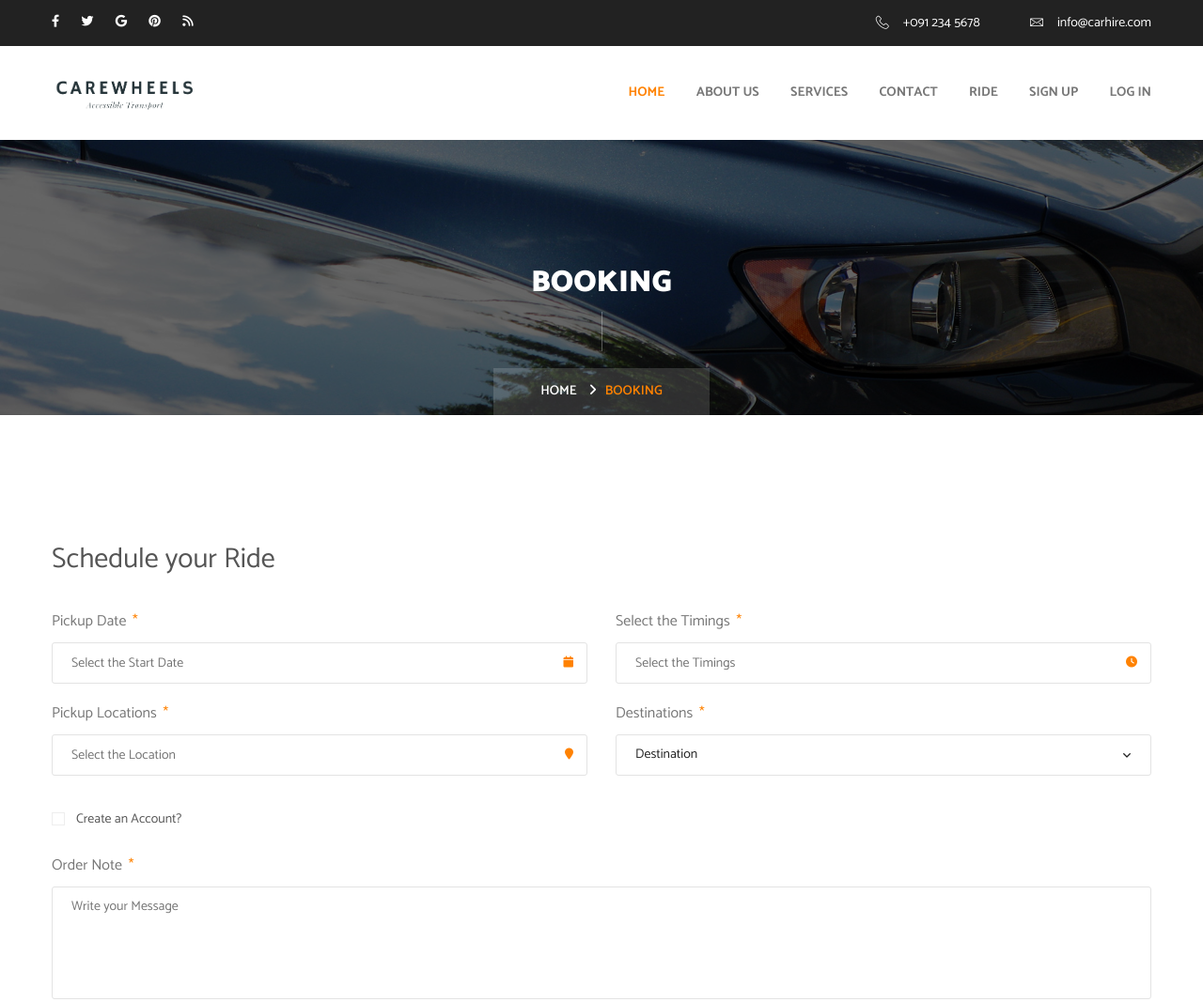
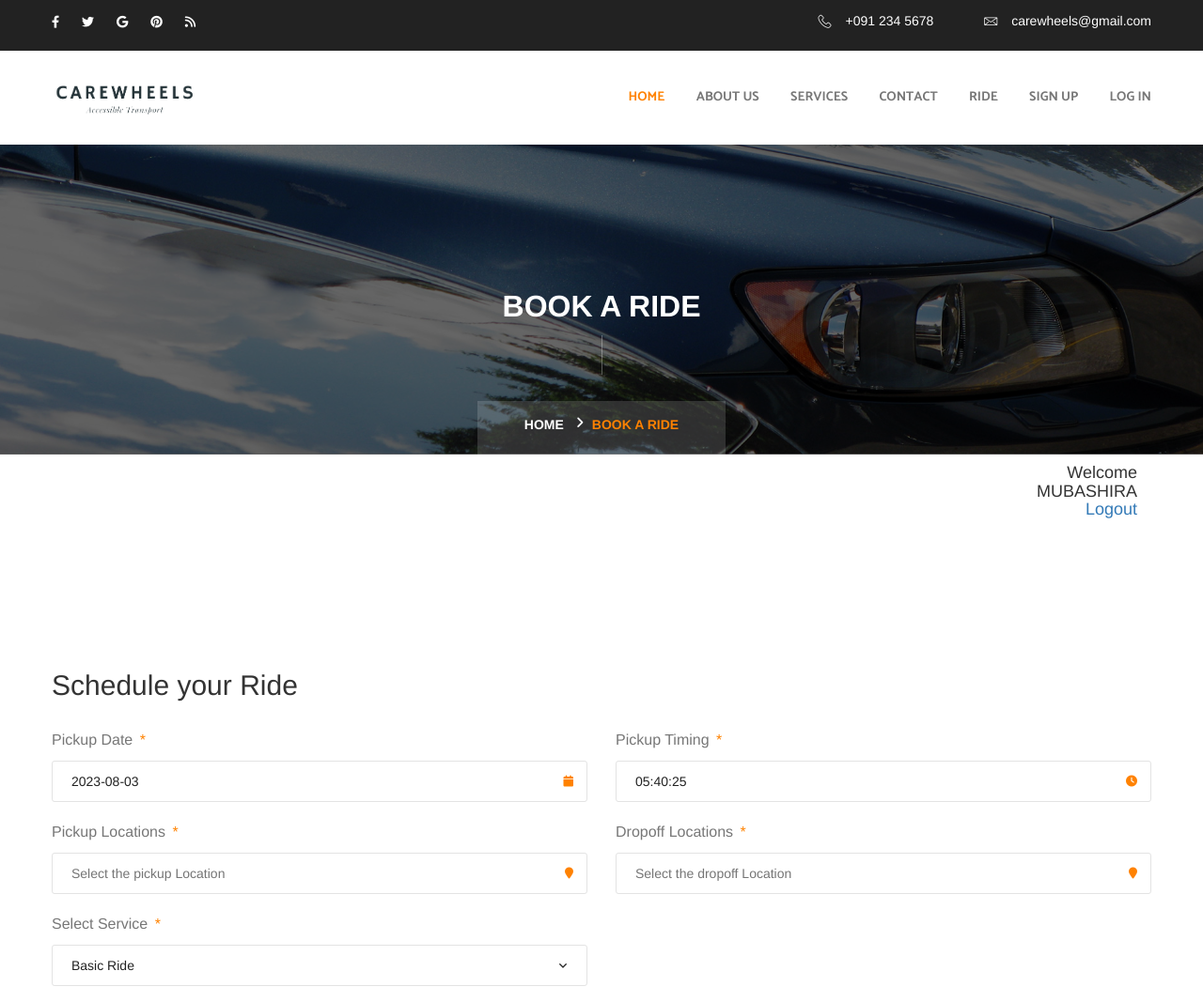
Before and after one commit to aemy001/CareWheelspk, a PHP site: page /booking.php in a window 1280 px wide. Shown: the top 1067 px of the page at 94% size. Run offline with PHP 8.4, Linux system fonts and the light colour scheme; a user stored in the database is signed in; data comes from the database, SQL or seed files in the repository; some libraries are stand-ins or nearby versions.

Commit message:
mynewchange

```diff
--- a/admin/sidebar.php
+++ b/admin/sidebar.php
@@ -34,7 +34,7 @@
                     <a href="index.php" class="nav-item nav-link"><i class="fa fa-tachometer-alt me-2"></i>Dashboard</a>
                     <a href="drv_req_pending.php" class="nav-item nav-link"><i class="fa fa-keyboard me-2"></i>Drivers Request</a>
                     <a href="customer_view.php" class="nav-item nav-link"><i class="fa fa-keyboard me-2"></i>Customer Info</a>
-                    <a href="#" class="nav-item nav-link"><i class="fa fa-keyboard me-2"></i>Rides Booking</a>
+                    <a href="ridesbook_view.php" class="nav-item nav-link"><i class="fa fa-keyboard me-2"></i>Rides Booking</a>
                     <div class="nav-item dropdown">
                         <a href="#" class="nav-link dropdown-toggle active" data-bs-toggle="dropdown"><i class="far fa-file-alt me-2"></i>Pages</a>
                         <div class="dropdown-menu bg-transparent border-0">
--- a/booking.php
+++ b/booking.php
@@ -6,13 +6,13 @@ if($_SESSION["c_email"]){
 <!DOCTYPE html>
 <html><head>
 <meta charset="utf-8">
-<title>Zagreb HTML Template | Book a Car</title>
+<title>Carewheels | Book a Ride</title>
 <!-- Stylesheets -->
-<link href="css/bootstrap.css" rel="stylesheet">
 <link href="css/nouislider.css" rel="stylesheet">
 <link href="css/nouislider.pips.css" rel="stylesheet">
+<link href="css/style.css" rel="stylesheet">
 <link rel="stylesheet" href="css/jquery-ui.css">
-<link href="css/style.css" rel="stylesheet">
+<link href="https://maxcdn.bootstrapcdn.com/bootstrap/3.3.7/css/bootstrap.min.css" rel="stylesheet">
 <!-- Responsive -->
 <meta http-equiv="X-UA-Compatible" content="IE=edge">
 <meta name="viewport" content="width=device-width, initial-scale=1.0, maximum-scale=1.0, user-scalable=0">
@@ -32,16 +32,24 @@ include('header.php');
     <!--Page Title-->
     <section class="page-title" style="background-image:url(images/background/3.jpg);">
         <div class="auto-container">
-            <h1>Booking</h1>
+            <h1>Book A Ride</h1>
             <div class="bread-crumb-outer">
                 <ul class="bread-crumb clearfix">
                     <li><a href="index.php">Home</a></li>
-                    <li class="active">Booking</li>
+                    <li class="active">Book A Ride</li>
                 </ul>
             </div>
         </div>
     </section>
     <!--End Page Title-->
+
+                           <div class="container">
+                           <h4 class="text-right"><?php echo "Welcome". "<br>"  .$_SESSION['c_firstname'];?>
+
+                           <br>
+                           <a href="logout.php">Logout</a>
+                       </h4>
+                           </div>
 
 
     <!--Billing Section-->
@@ -50,90 +58,227 @@ include('header.php');
         	<div class="sec-title"><h2>Schedule your Ride</h2></div>
         	<!--Billing Form-->
             <div class="billing-form">
-            	<form method="post">
+            	<form method="post" action="bookingAction.php">
                 	<!--Column-->
                     <div class="row clearfix">
 
+                        <!-- Date Time Methods -->
+    <?php
+    $karachiTimezone = new DateTimeZone('Asia/Karachi');
+    $currentDateTime = new DateTime('now', $karachiTimezone);
+    $currentDate = $currentDateTime->format('Y-m-d');
+    $currentTime = $currentDateTime->format('H:i:s');
+    ?>
+                        <!-- For Date -->
                         <div class="form-group col-md-6 col-sm-12 col-xs-12">
                         	<div class="field-label">Pickup Date <span class="req">*</span></div>
-                            <div class="field-inner"><input type="text" class="datepicker" id="field-one" name="field-name" value="" placeholder="Select the Start Date"><label class="input-icon" for="field-one"><span class="fa fa-calendar"></span></label></div>
+                            <div class="field-inner">
+                                <input type="text" class="datepicker" id="field-one" name="selected_date" value="<?php echo $currentDate. PHP_EOL;?>">
+                            <label class="input-icon" for="field-one"><span class="fa fa-calendar"></span></label></div>
                         </div>
 
+                        <!-- For Time -->
+                        <div class="form-group col-md-6 col-sm-12 col-xs-12">
+                        	<div class="field-label">Pickup Timing <span class="req">*</span></div>
+                            <div class="field-inner">
+                            <select name="selected_time" id="timeList" style="display: none;"></select>
+                            <input type="text" id="picktime" name="pick_time" value="<?php echo $currentTime . PHP_EOL;?>" readonly><label class="input-icon" for="picktime"><span class="fa fa-clock-o"></span></label></div>
+                        </div>
+                        <script src="https://code.jquery.com/jquery-3.6.0.min.js"></script>
+<script>
+  $(document).ready(function() {
+    // Functions
+    function generateTimeOptions() {
+      var select = $('#timeList');
+      var startTime = 0; // Start time in minutes (0 for 00:00)
+      var endTime = 1439; // End time in minutes (1439 for 23:59)
 
+      for (var i = startTime; i <= endTime; i += 10) {
+        var hours = Math.floor(i / 60);
+        var minutes = i % 60;
+
+        var timeString = ("0" + hours).slice(-2) + ":" + ("0" + minutes).slice(-2);
+        var option = '<option value="' + timeString + '">' + timeString + '</option>';
+        select.append(option);
+      }
+    }
+
+    generateTimeOptions();
+
+//Show
+    $('#picktime').on('click', function() {
+      $('#timeList').show();
+    });
+    //change
+    $('#timeList').on('change', function() {
+      var selectedTime = $(this).val();
+      $('#picktime').val(selectedTime);
+      $('#timeList').hide();
+    });
+
+    // Hide the time options
+    $(document).on('click', function(e) {
+      if (!$(e.target).closest('#picktime, #timeList').length) {
+        $('#timeList').hide();
+      }
+    });
+  });
+</script>
+
+                        <!-- For Pickup location -->
                         <div class="form-group col-md-6 col-sm-12 col-xs-12">
-                        	<div class="field-label">Select the Timings <span class="req">*</span></div>
-                            <div class="field-inner"><input type="text" id="field-three" name="field-name" value="" placeholder="Select the Timings"><label class="input-icon" for="field-three"><span class="fa fa-clock-o"></span></label></div>
+                        	<div class="field-label">Pickup Locations <span class="req">*</span></div>
+                            <div class="field-inner"><input type="text" id="pickup_location"  name="pickup" value="" placeholder="Select the pickup Location"><label class="input-icon" for="pickup_location"><span class="fa fa-map-marker"></span></label></div>
                         </div>
 
+                        <!-- For Dropoff location -->
+                        <div class="form-group col-md-6 col-sm-12 col-xs-12">
+                        	<div class="field-label">Dropoff Locations <span class="req">*</span></div>
+                            <div class="field-inner"><input type="text" id="dropoff_location" name="dropoff" value="" placeholder="Select the dropoff Location"><label class="input-icon" for="dropoff_location"><span class="fa fa-map-marker"></span></label></div>
+                        </div>
+                        <?php
 
-                        <div class="form-group col-md-6 col-sm-12 col-xs-12">
-                        	<div class="field-label">Pickup Locations <span class="req">*</span></div>
-                            <div class="field-inner"><input type="text" id="field-four" name="field-name" value="" placeholder="Select the Location"><label class="input-icon" for="field-four"><span class="fa fa-map-marker"></span></label></div>
-                        </div>
 
-                        <div class="form-group col-md-6 col-sm-12 col-xs-12">
-                            <div class="field-label">Destinations <span class="req">*</span></div>
-                            <select name="destination">
-                                <option>Destination</option>
-                                <option>Location One</option>
-                                <option>Location Two</option>
-                                <option>Location Three</option>
-                                <option>Location Four</option>
+  $query = "SELECT * FROM `services`";
+  $result = mysqli_query($conn,$query);
+                        ?>
+                        <!-- for service -->
+   <div class="form-group col-md-6 col-sm-12 col-xs-12">
+                        	<div class="field-label">Select Service <span class="req">*</span></div>
+                            <div class="field-inner">
+                            <select name="service" id="service">
+                             <?php
+                                                            while($row=mysqli_fetch_assoc($result))
+                                                            {
+                                                        ?>
+                                                        <option value="<?php echo $row['service_id'];?>"><?php echo $row['service_type'];?></option>
+                                                        <?php
+                                                            }
+                                                        ?>
                             </select>
                         </div>
+                        </div>
+                          <!-- Add a map container -->
+    <div class="col-md-12 col-sm-12 col-xs-12" id="map" style="height: 400px;"></div>
+<p class="form-group col-md-12 col-sm-12 col-xs-12" id="distanceValue"></p>
+    <script>
+    var map;
+    var markers = [];
 
-                        <div class="form-group col-md-12 col-sm-12 col-xs-12">
-                            <div class="check-box">
-                                <input type="checkbox" id="cbox-one"><label for="cbox-one"><span class="icon"><span class="square"></span><span class="fa fa-check"></span></span> Create an Account?</label>
-                            </div>
-                        </div>
+ // Function to calculate the distance between two points using Haversine formula
+ function calculateDistance(lat1, lon1, lat2, lon2) {
+        const R = 6371; // Radius of the Earth in kilometers
+        const dLat = (lat2 - lat1) * (Math.PI / 180);
+        const dLon = (lon2 - lon1) * (Math.PI / 180);
+        const a =
+            Math.sin(dLat / 2) * Math.sin(dLat / 2) +
+            Math.cos(lat1 * (Math.PI / 180)) * Math.cos(lat2 * (Math.PI / 180)) *
+            Math.sin(dLon / 2) * Math.sin(dLon / 2);
+        const c = 2 * Math.atan2(Math.sqrt(a), Math.sqrt(1 - a));
+        const distance = R * c;
+        return distance;
+    }
 
-                        <div class="form-group col-md-12 col-sm-12 col-xs-12">
-                        	<div class="field-label">Order Note <span class="req">*</span></div>
-                            <div class="field-inner"><textarea name="message" placeholder="Write your Message"></textarea></div>
-                        </div>
+    // Function to place markers on the map based on Autocomplete selection
+    function placeMarker(place) {
+        clearMarkers();
+
+        if (!place.geometry) {
+            return;
+        }
+
+        var location = place.geometry.location;
+        var name = place.name;
+        var formattedAddress = place.formatted_address;
+
+        // Create a marker at the selected location
+        var marker = new google.maps.Marker({
+            position: location,
+            map: map
+        });
+
+        // Add the marker to the markers array
+        markers.push(marker);
+
+        // Center the map on the selected location
+        map.setCenter(location);
+
+        // Add an info window to show the location name and address when the marker is clicked
+        var infoWindow = new google.maps.InfoWindow({
+            content: '<strong>' + name + '</strong><br>' + formattedAddress
+        });
+
+        marker.addListener('click', function() {
+            infoWindow.open(map, marker);
+        });
+
+        // If both pickup and dropoff markers are present, calculate the distance
+        if (markers.length === 2) {
+            var pickupLatLng = markers[0].getPosition();
+            var dropoffLatLng = markers[1].getPosition();
+
+            var distance = calculateDistance(
+                pickupLatLng.lat(), pickupLatLng.lng(),
+                dropoffLatLng.lat(), dropoffLatLng.lng()
+            );
+
+            document.getElementById('distanceValue').textContent = distance.toFixed(2);
+        }
+    }
+    // Function to clear existing markers from the map
+    function clearMarkers() {
+        markers.forEach(function(marker) {
+            marker.setMap(null);
+        });
+        markers = [];
+    }
+
+    function initMap() {
+        // Create the map centered at a default location
+        map = new google.maps.Map(document.getElementById('map'), {
+            center: { lat: 24.927432, lng: 67.033124 },
+            zoom: 13
+        });
+
+        // Create Autocomplete objects for pickup and dropoff inputs
+        var pickupInput = document.getElementById('pickup_location');
+        var dropoffInput = document.getElementById('dropoff_location');
+
+        var pickupAutocomplete = new google.maps.places.Autocomplete(pickupInput);
+        var dropoffAutocomplete = new google.maps.places.Autocomplete(dropoffInput);
+
+        // Clear markers when inputs are changed
+        pickupInput.addEventListener('input', clearMarkers);
+        dropoffInput.addEventListener('input', clearMarkers);
+
+        // Listen for the place_changed event to add markers based on Autocomplete selection
+        pickupAutocomplete.addListener('place_changed', function() {
+            placeMarker(pickupAutocomplete.getPlace());
+        });
+
+        dropoffAutocomplete.addListener('place_changed', function() {
+            placeMarker(dropoffAutocomplete.getPlace());
+        });
+    }
+
+    function loadMapsApi() {
+        var script = document.createElement('script');
+        script.src = 'https://maps.googleapis.com/maps/api/js?key=AIzaSyDSLb1GeobOtI77rC1bMNsaUBPRA4aztvo&libraries=places&callback=initMap';
+        script.defer = true;
+        script.async = true;
+        document.body.appendChild(script);
+    }
+
+    // Load the Maps JavaScript API and initialize the map
+    loadMapsApi();
+</script>
+
+
+  <div class="btn-outer col-md-12 text-center"><button type="submit" name="submit" class="theme-btn btn-style-three center">BOOK THE RIDE</button></div>
 
                     </div>
                 </form>
             </div>
-
-            <!--Billing Details-->
-            <div class="billing-details">
-            	<div class="row clearfix">
-
-                	<!--Product Column-->
-                    <div class="product-column col-md-6 col-sm-12 col-xs-12">
-                    	<div class="inner-box">
-                            <h3><a href="car-single.php">Jaguar H-Series</a></h3>
-                        	<div class="image-box">
-                                <figure class="image"><a href="car-single.php"><img src="images/gallery/23.png" alt=""></a></figure>
-                            </div>
-                            <div class="lower-content">
-                                <ul class="info clearfix">
-                                    <li>Price: <span class="price"><strong>$58</strong> / Hour</span></li>
-                                    <li>Price: <span class="price"><strong>$595</strong> / Day</span></li>
-                                </ul>
-                                <div class="btn-outer"><a href="#" class="theme-btn btn-style-three">Rent a Car</a></div>
-                            </div>
-                        </div>
-                    </div>
-
-                    <!--Billing Column-->
-                    <div class="billing-column col-md-6 col-sm-12 col-xs-12">
-                    	<div class="inner-box">
-                        	<div class="check-box">
-                                <input type="radio" id="cbox-two" name="billing"><label for="cbox-two"><span class="icon"><span class="square"></span><span class="fa fa-check"></span></span> Check Payment</label>
-                            </div>
-                            <div class="check-box">
-                                <input type="radio" checked id="cbox-three" name="billing"><label for="cbox-three"><span class="icon"><span class="square"></span><span class="fa fa-check"></span></span> Direct Bank Transfer</label>
-                            </div>
-                            <div class="text">The first mate and his Skipper too will do their very best to make the others comfortable in their tropic island nest the powerless in a world of criminals who operate above the law then one day he was shootin at some food and up through the ground came a bubbling is crude oil was shootin at some food and up through the ground came a bubbling is crude.</div>
-                            <div class="check-box">
-                                <input type="radio" id="cbox-four" name="billing"><label for="cbox-four"><span class="icon"><span class="square"></span><span class="fa fa-check"></span></span> Direct Bank Transfer<br><img src="images/icons/credit-card-icon.png" alt=""></label>
-                            </div>
-                            <div class="btn-outer"><button type="button" class="theme-btn btn-style-three">PAY NOW</button></div>
-                        </div>
-                    </div>
 
                 </div>
             </div>
--- a/cust_loginAction.php
+++ b/cust_loginAction.php
@@ -20,7 +20,7 @@ if(isset($_POST["submit"])){
       $_SESSION["c_email"] = $row["c_email"];
       $_SESSION["c_password"] = $row["c_password"];
 
-        header("location:index.php");
+        header("location:booking.php");
      }
 
      else{
--- a/footer.php
+++ b/footer.php
@@ -12,7 +12,7 @@
                             <ul class="list-style">
                                 <li><span class="icon flaticon-travel"></span>361 A Napier Street, Knoxville, Newyork  </li>
                                 <li><span class="icon flaticon-technology-1"></span>+091 234 5678</li>
-                                <li><span class="icon flaticon-planet-earth"></span>info@zagreb.com</li>
+                                <li><span class="icon flaticon-planet-earth"></span>carewheels@gmail.com</li>
                             </ul>
                         </div>
                     </div>
--- a/header.php
+++ b/header.php
@@ -39,7 +39,7 @@ margin-top: 20px !important;
                      <div class="top-right">
                          <ul class="clearfix">
                              <li><span class="icon flaticon-technology-1"></span>+091 234 5678</li>
-                             <li><span class="icon flaticon-envelope-3"></span>info@carhire.com</li>
+                             <li><span class="icon flaticon-envelope-3"></span>carewheels@gmail.com</li>
                          </ul>
                      </div>
 
```
Also changed, not shown: admin/ridesbook_view.php (added, +156 -0 lines), bookingAction.php (added, +28 -0 lines), services.php (+4 -4 lines), tsdp2.sql (+20 -3 lines).
